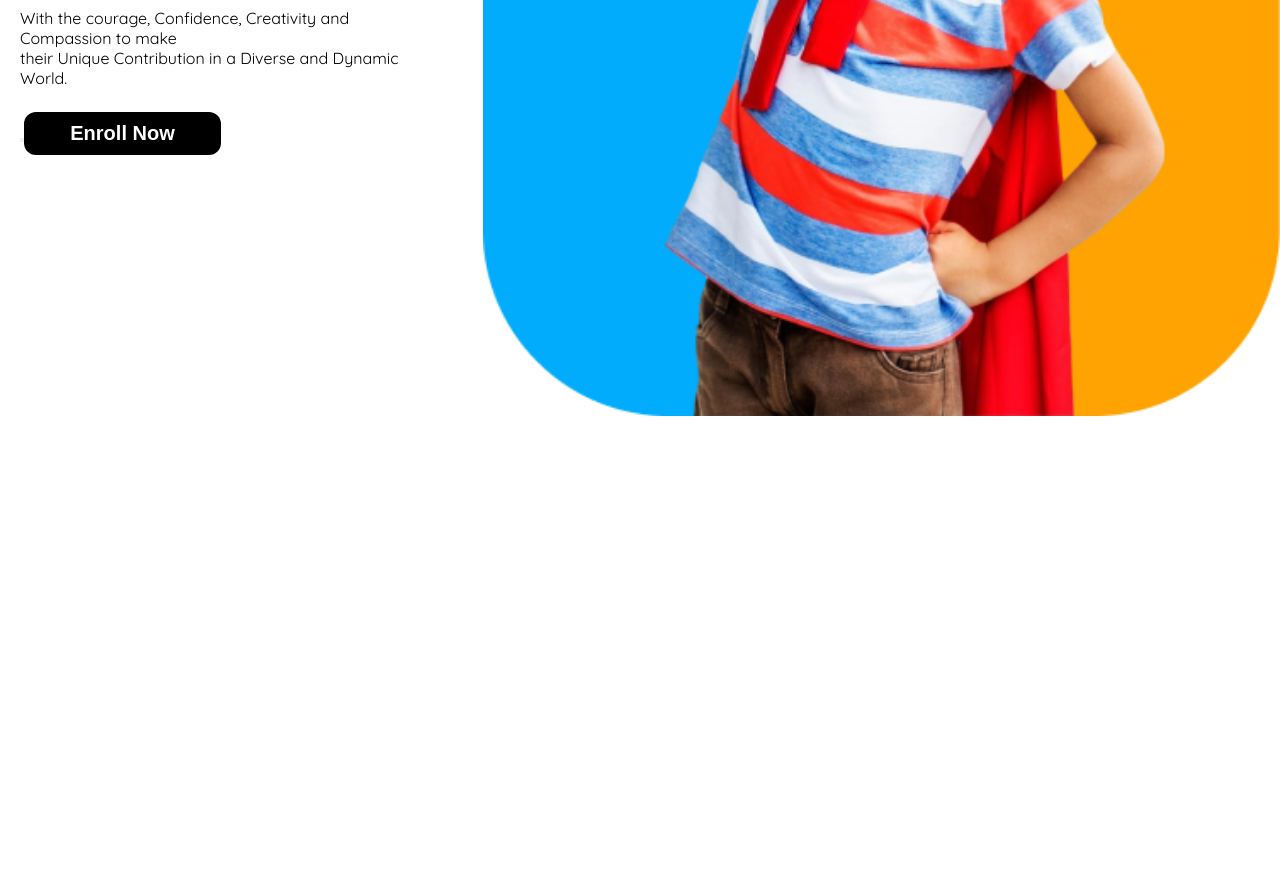
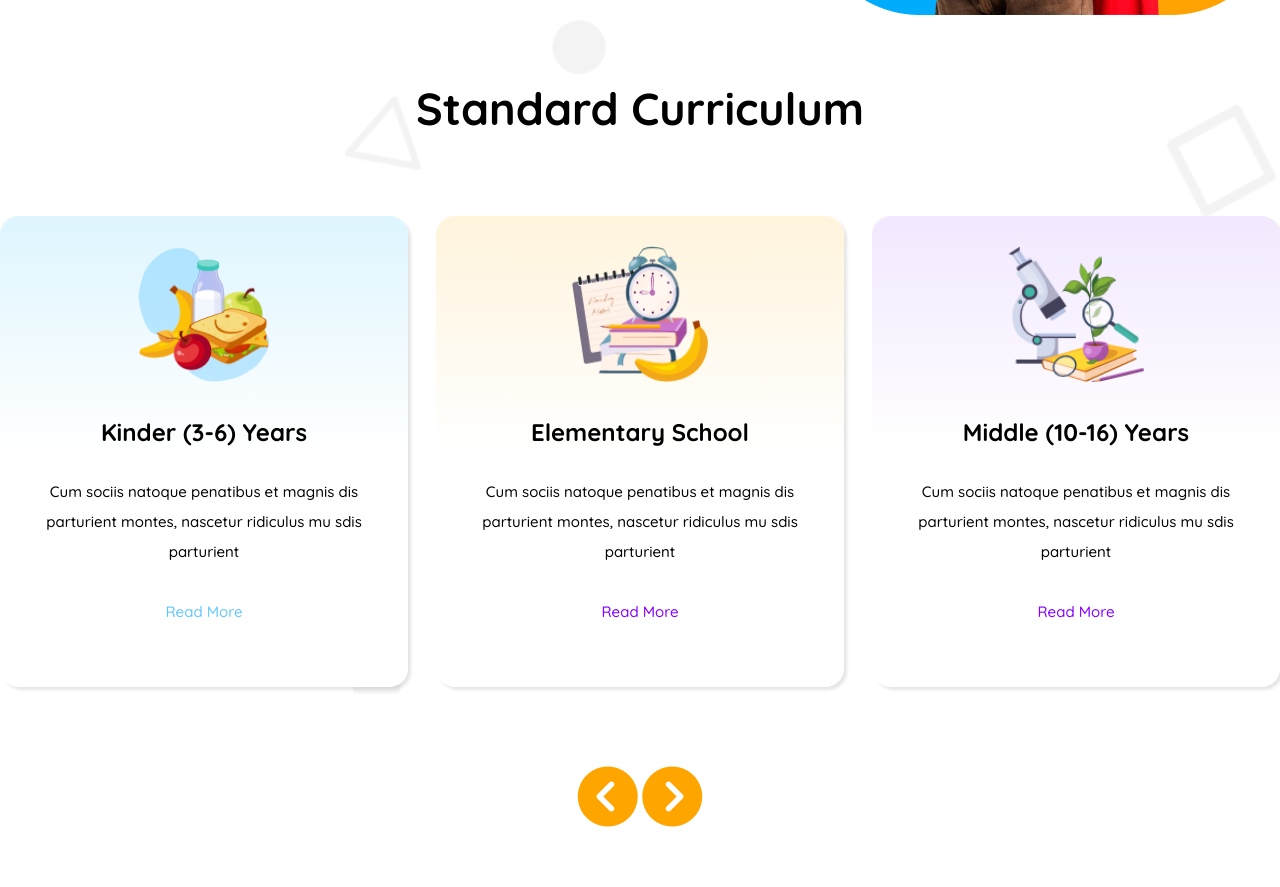
Before and after one commit to firoz-alam-369/assignment-two, a plain HTML site: page index.html in a window 1280 px wide. Shown: the part 663-1550 px from the top of the page. Before the commit the page ends 1083 px from the top, so only its background shows below. Drawn offline with Linux system fonts and the light colour scheme.

Commit message:
standard section desktop screen

```diff
--- a/index.html
+++ b/index.html
@@ -61,6 +61,53 @@
           </div>
         </div>
       </header>
+
+      <section class="standard">
+        <div class="statndard-container">
+          <h2 class="title">Standard Curriculum</h2>
+          <div class="card">
+            <div class="card-box one">
+              <div class="icon">
+                <img src="./assets/kinder.png" alt="" />
+              </div>
+              <h4>Kinder (3-6) Years</h4>
+              <p>
+                Cum sociis natoque penatibus et magnis dis parturient montes,
+                nascetur ridiculus mu sdis parturient
+              </p>
+              <p class="btn">Read More</p>
+            </div>
+            <div class="card-box two">
+              <div class="icon">
+                <img src="./assets/elementary.png" alt="" />
+              </div>
+              <h4>Elementary School</h4>
+              <p>
+                Cum sociis natoque penatibus et magnis dis parturient montes,
+                nascetur ridiculus mu sdis parturient
+              </p>
+              <p class="btn">Read More</p>
+            </div>
+
+            <div class="card-box three">
+              <div class="icon">
+                <img src="./assets/middle.png" alt="" />
+              </div>
+              <h4>Middle (10-16) Years</h4>
+              <p>
+                Cum sociis natoque penatibus et magnis dis parturient montes,
+                nascetur ridiculus mu sdis parturient
+              </p>
+              <p class="btn">Read More</p>
+            </div>
+          </div>
+
+          <div class="arrow-icon">
+            <i class="fa-solid fa-circle-chevron-left"></i>
+            <i class="fa-solid fa-circle-chevron-right"></i>
+          </div>
+        </div>
+      </section>
     </div>
   </body>
 </html>
--- a/style.css
+++ b/style.css
@@ -123,12 +123,91 @@ nav {
   margin-bottom: 24px;
 }
 
-.banner-img {
-  width: 100%;
+/* statndard-container */
+
+.standard {
+  background-image: url("./assets/bg.png");
+  background-size: cover;
+}
+.statndard-container {
+  padding: 60px 0px;
 }
 
+.statndard-container h2 {
+  font-size: 2.8rem;
+  font-weight: 700;
+  text-align: center;
+}
+
+.card {
+  display: flex;
+  padding: 80px 0px;
+}
+.card-box {
+  display: flex;
+  flex-direction: column;
+  align-items: center;
+  justify-content: center;
+  box-shadow: 3px 3px 3px rgba(0, 0, 0, 0.1);
+  padding: 30px;
+}
+
+.card .one {
+  background: linear-gradient(to bottom, #def5ff, #ffffff, #ffffff);
+  border-radius: 19px;
+  margin-right: 28px;
+}
+.card .two {
+  background: linear-gradient(to bottom, #fff4dc, #ffffff, #ffffff);
+  border-radius: 19px;
+  margin-right: 28px;
+}
+.card .three {
+  background: linear-gradient(to bottom, #f2e8ff, #ffffff, #ffffff);
+  border-radius: 19px;
+}
+.card .one .btn {
+  color: #64c8ff;
+}
+.card .btn {
+  color: #f0aa00;
+}
+.card .btn {
+  color: #8700ff;
+}
+.card-box img {
+  width: 136px;
+  height: 136px;
+  margin-bottom: 30px;
+}
+
+.card-box h4 {
+  font-size: 1.5rem;
+  font-weight: 700;
+  margin-bottom: 30px;
+}
+
+.card-box p {
+  font-size: 0.938rem;
+  font-weight: 500;
+  text-align: center;
+  margin-bottom: 30px;
+  line-height: 2;
+}
+.card-box p .btn {
+  font-weight: 700;
+}
+
+.arrow-icon {
+  text-align: center;
+}
+
+.arrow-icon i {
+  font-size: 60px;
+  color: orange;
+}
 /* small device */
-@media screen and (max-width: 568px) {
+@media screen and (max-width: 576px) {
   .menu-bar {
     display: none;
   }
```
